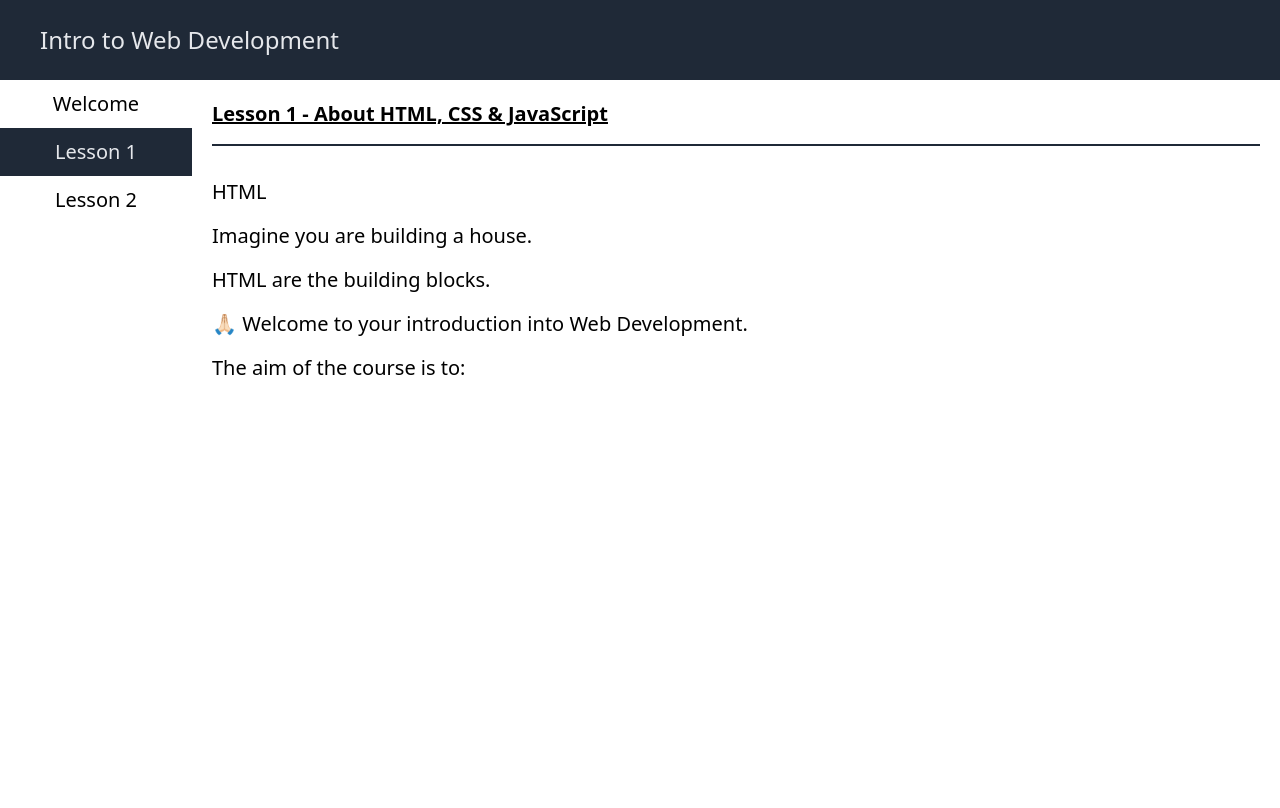
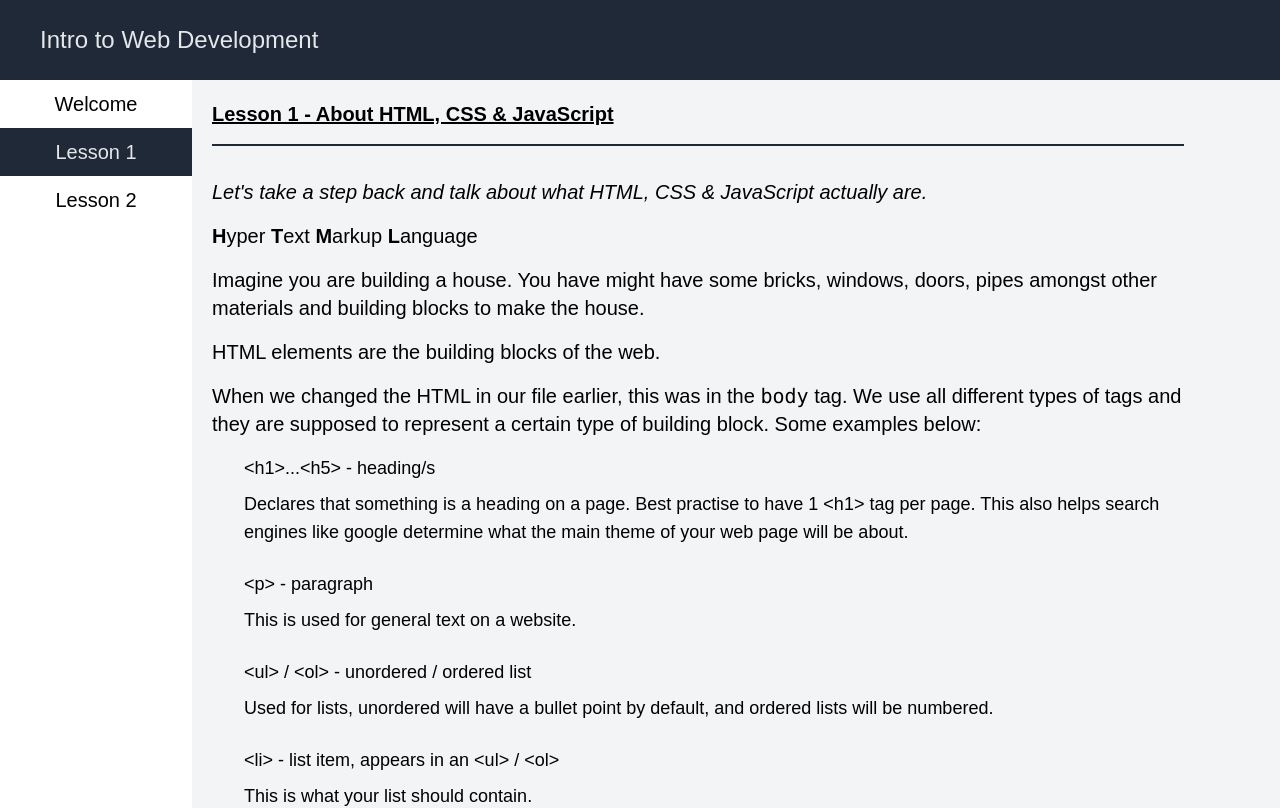
Before and after one commit to JosephO1992/intro-to-web-course, a Vue app: page /#/lesson-1 in a window 1280 px wide. Shown: the top 808 px of the page. Built offline with nearby package versions, Linux system fonts and the light colour scheme.

Commit message:
added some more styling, changed the font out

```diff
--- a/src/App.vue
+++ b/src/App.vue
@@ -6,7 +6,7 @@
   <div class="flex flex-row justify-between h-full">
     <navigation></navigation>
     <div class="flex flex-col flex-grow">
-      <router-view class="w-full text-center flex-grow h-full"/>
+      <router-view class="w-full text-left flex-grow h-full"/>
       <!-- <bottom-navigation></bottom-navigation> -->
     </div>
 
--- a/src/components/Lesson1.vue
+++ b/src/components/Lesson1.vue
@@ -1,18 +1,54 @@
 <template>
    <div class="flex flex-col flex-grow h-full">
-        <div class="flex flex-col p-5 text-xl flex-grow">
-            <h2 class="font-bold text-left mb-8 underline border-b-2 pb-4 border-gray-800">Lesson 1 - About HTML, CSS & JavaScript</h2>
-        <h3 class="text-left mb-4">HTML</h3>
+        <div class="flex flex-col p-5 text-xl flex-grow pr-24 bg-gray-100 ">
+            <h2 class="font-bold mb-8 underline border-b-2 pb-4 border-gray-800">Lesson 1 - About HTML, CSS & JavaScript</h2>
+            <i class="mb-4">Let's take a step back and talk about what HTML, CSS & JavaScript actually are.</i>
+            <h3 class="mb-4"><strong>H</strong>yper <strong>T</strong>ext <strong>M</strong>arkup <strong>L</strong>anguage</h3>
+            <p class="mb-4">Imagine you are building a house. You have might have some bricks, windows, doors, pipes amongst other materials and building blocks to make the house.</p>
+            <p class="mb-4">HTML elements are the building blocks of the web.</p>
+            <p class="mb-4">When we changed the HTML in our file earlier, this was in the <code>body</code> tag. We use all different types of tags and they are supposed to represent a certain type of building block. Some examples below:</p>
 
-        <p class="text-left mb-4">Imagine you are building a house.</p>
-        <p class="text-left mb-4">HTML are the building blocks.</p>
-
-            <p class="text-left mb-4">
-                🙏🏻 Welcome to your introduction into Web Development.
-            </p>
-
-            <p class="text-left mb-4">The aim of the course is to:</p>
+            <ul class="flex flex-col ml-8">
+                <li v-for="(tag, index) in tags" :key="index" class="mb-6 text-lg flex flex-col">
+                    <p class="mb-2">{{tag.tag}}</p>
+                    <p>{{tag.description}}</p>
+                </li>
+            </ul>
 
         </div>
     </div>
 </template>
+<script>
+export default {
+    data () {
+        return {
+            tags: [
+                {
+                    tag: '<h1>...<h5> - heading/s',
+                    description: 'Declares that something is a heading on a page. Best practise to have 1 <h1> tag per page. This also helps search engines like google determine what the main theme of your web page will be about.'
+                },
+                {
+                    tag: '<p> - paragraph',
+                    description: 'This is used for general text on a website.'
+                },
+                {
+                    tag: '<ul> / <ol> - unordered / ordered list',
+                    description: 'Used for lists, unordered will have a bullet point by default, and ordered lists will be numbered.'
+                },
+                {
+                    tag: '<li> - list item, appears in an <ul> / <ol>',
+                    description: 'This is what your list should contain.'
+                },
+                {
+                    tag: '<a> - anchor tag.',
+                    description: 'Links to other pages on your site, or other websites are defined in these. This is what \'anchors\' your site to other websites.'
+                },
+                {
+                    tag: '<div>',
+                    description: 'Used to help with general styling with your site by putting content into blocks that you can then style and align to create layouts.'
+                }
+            ]
+        }
+    }
+}
+</script>
--- a/src/components/Welcome.vue
+++ b/src/components/Welcome.vue
@@ -59,7 +59,7 @@
 					},
 					{
 						step: 'Step 3',
-						instruction: 'In the top left, self File -> Open -> Open the folder where you saved index.html'
+						instruction: 'In the top left, File -> Open -> Open the folder where you saved index.html'
 					},
 					{
 						step: 'Step 4',
--- a/src/index.css
+++ b/src/index.css
@@ -3,6 +3,5 @@
 @tailwind components;
 @tailwind utilities;
 
-body {
-    font-family:  'Inter', sans-serif;
-}
+
+@import url('https://fonts.googleapis.com/css?family=Niramit&display=swap')
--- a/tailwind.config.js
+++ b/tailwind.config.js
@@ -2,6 +2,9 @@ module.exports = {
   purge: ['./index.html', './src/**/*.{vue,js,ts,jsx,tsx}'],
   darkMode: false, // or 'media' or 'class'
   theme: {
+    fontFamily:{
+      'sans': ['Niramit', 'Sans-serif']
+    },
     extend: {},
   },
   variants: {
```
